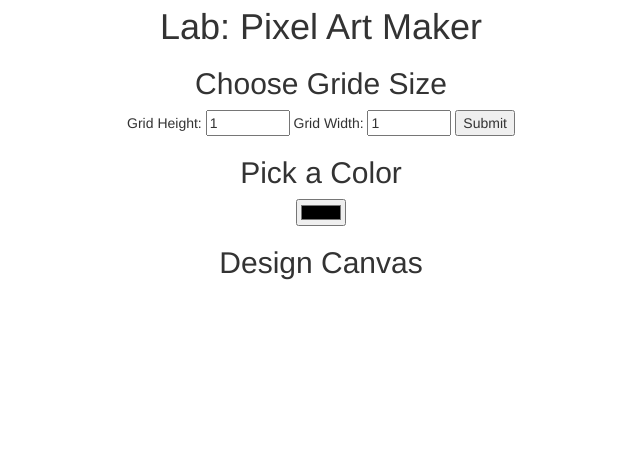
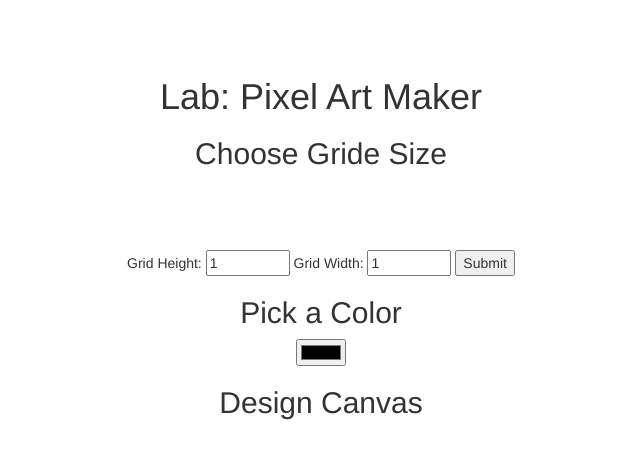
Before and after one commit to lindsayanunez/pixel-art, a plain HTML site: page index.html in a window 1280 px wide. Shown: the whole page, without its empty margins (319-959 px from the left). Drawn offline with nearby package versions, Linux system fonts and the light colour scheme.

Commit message:
put h1 and h2 in header tag and gave it padding.

```diff
--- a/index.html
+++ b/index.html
@@ -12,8 +12,10 @@
   </head>
 
   <body class="container" >
-    <h1>Lab: Pixel Art Maker</h1>
-    <h2>Choose Gride Size</h2>
+    <header>
+      <h1>Lab: Pixel Art Maker</h1>
+      <h2>Choose Gride Size</h2>
+    </header>
     <form id="sizePicker">
       Grid Height:
       <input type="number" id="input_height" name="height" min="1" max="100" value="1">
--- a/style.css
+++ b/style.css
@@ -33,3 +33,7 @@ td{
 input[type=number]{
   width: 6em;
 }
+
+header{
+  padding: 5em;
+}
```
